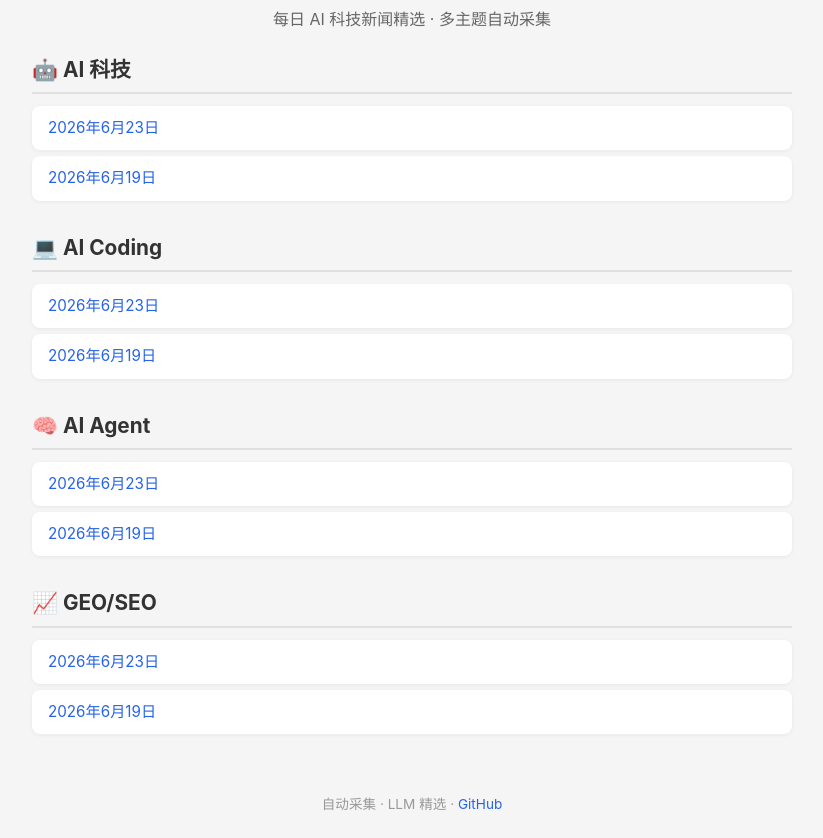
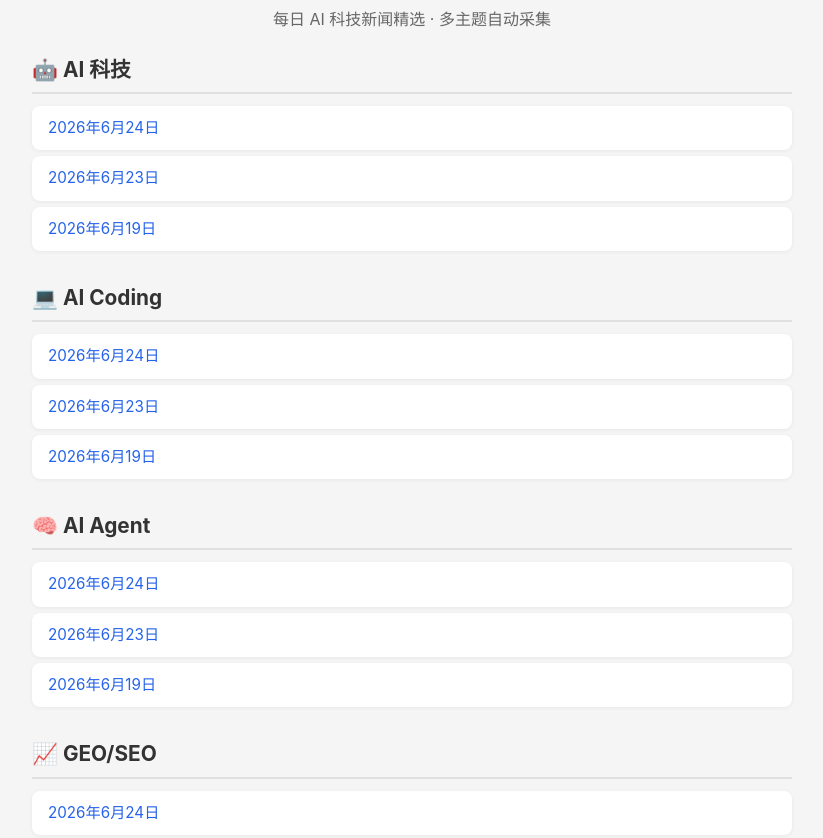
Before and after one commit to haihepeng/ai-news-daily, a plain HTML site: page index.html in a window 1280 px wide. Shown: the part 114-952 px from the top of the page, without its empty margins (228-1051 px from the left). Drawn offline with Linux system fonts and the light colour scheme.

Commit message:
Update index 2026-06-24 (geo-seo)

```diff
--- a/index.html
+++ b/index.html
@@ -32,6 +32,7 @@ body { font-family: -apple-system, BlinkMacSystemFont, "Segoe UI", Roboto, "Noto
   <div class="topic-section">
     <h2 class="topic-title">🤖 AI 科技</h2>
     <div class="archive-list">
+    <a href="daily/ai-general/20260624.html" class="archive-link">2026年6月24日</a>
     <a href="daily/ai-general/20260623.html" class="archive-link">2026年6月23日</a>
     <a href="daily/ai-general/20260619.html" class="archive-link">2026年6月19日</a>
 
@@ -40,6 +41,7 @@ body { font-family: -apple-system, BlinkMacSystemFont, "Segoe UI", Roboto, "Noto
   <div class="topic-section">
     <h2 class="topic-title">💻 AI Coding</h2>
     <div class="archive-list">
+    <a href="daily/ai-coding/20260624.html" class="archive-link">2026年6月24日</a>
     <a href="daily/ai-coding/20260623.html" class="archive-link">2026年6月23日</a>
     <a href="daily/ai-coding/20260619.html" class="archive-link">2026年6月19日</a>
 
@@ -48,6 +50,7 @@ body { font-family: -apple-system, BlinkMacSystemFont, "Segoe UI", Roboto, "Noto
   <div class="topic-section">
     <h2 class="topic-title">🧠 AI Agent</h2>
     <div class="archive-list">
+    <a href="daily/ai-agent/20260624.html" class="archive-link">2026年6月24日</a>
     <a href="daily/ai-agent/20260623.html" class="archive-link">2026年6月23日</a>
     <a href="daily/ai-agent/20260619.html" class="archive-link">2026年6月19日</a>
 
@@ -56,6 +59,7 @@ body { font-family: -apple-system, BlinkMacSystemFont, "Segoe UI", Roboto, "Noto
   <div class="topic-section">
     <h2 class="topic-title">📈 GEO/SEO</h2>
     <div class="archive-list">
+    <a href="daily/geo-seo/20260624.html" class="archive-link">2026年6月24日</a>
     <a href="daily/geo-seo/20260623.html" class="archive-link">2026年6月23日</a>
     <a href="daily/geo-seo/20260619.html" class="archive-link">2026年6月19日</a>
 
```
